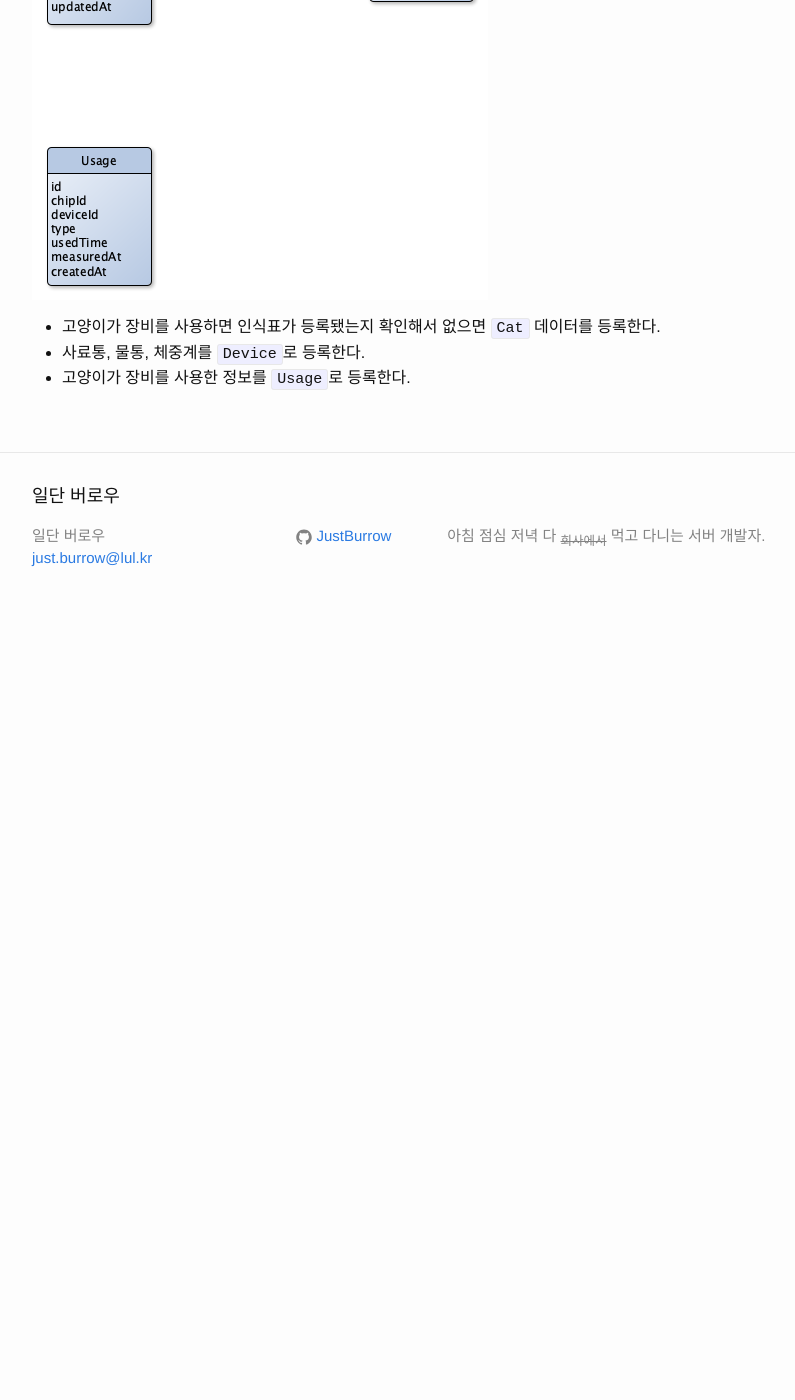
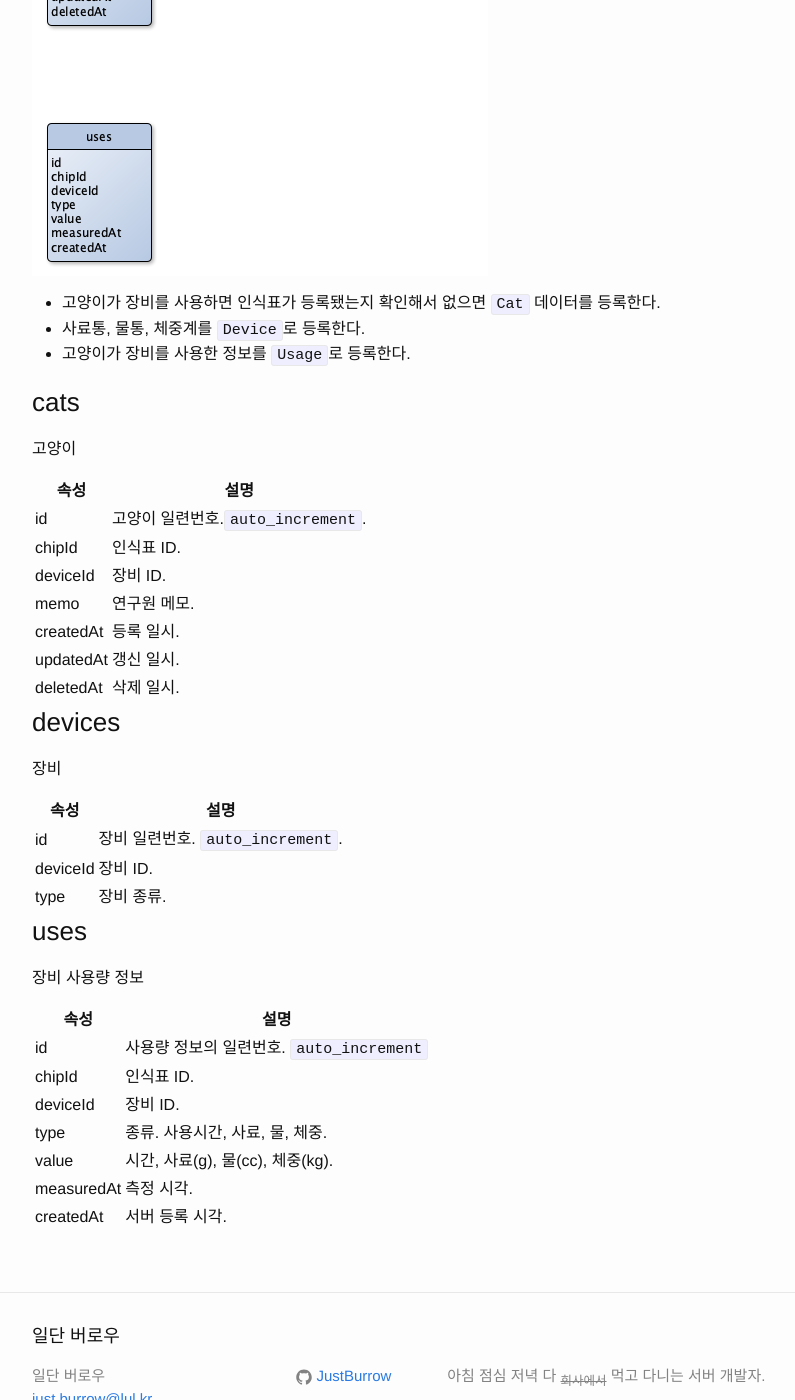
Before and after one commit to JustBurrow/JustBurrow.github.io, a Jekyll site: the page built from _posts/2020-05-04-street-cat-study-1.md, in a window 1280 px wide and 1400 px high, scrolled down 1729 px. Shown: the whole window, without its empty margins (238-1033 px from the left). Built offline with Jekyll 4.4.1, drawn with Linux system fonts in a browser that asks for light colours; before the commit the page ends 2359 px from its top, so only the background shows below that; some of the changed text lies outside the part shown.

Commit message:
ADD : DB 정보.

```diff
--- a/_posts/2020-05-04-street-cat-study-1.md
+++ b/_posts/2020-05-04-street-cat-study-1.md
@@ -34,10 +33,48 @@ tag: [development, 개발, 설계]
 3. 매주 고양이가 각 장비를 사용했는지 통계를 작성한다.
 4. 매일 각 장비의 사용량 통계를 작성한다.
 
-## 도메인 모델
+## DB
 
-![대충 그린 클래스 다이어그램]({{ base.url }}/assets/street-cat-study/1_class_diagram.png)
+![대충 그린 ERD]({{ base.url }}/assets/street-cat-study/1_erd.png)
 
 - 고양이가 장비를 사용하면 인식표가 등록됐는지 확인해서 없으면 `Cat` 데이터를 등록한다.
 - 사료통, 물통, 체중계를 `Device`로 등록한다.
 - 고양이가 장비를 사용한 정보를 `Usage`로 등록한다.
+
+### cats
+
+고양이
+
+|속성|설명|
+|---|---|
+|id|고양이 일련번호.`auto_increment`.|
+|chipId|인식표 ID.|
+|deviceId|장비 ID.|
+|memo|연구원 메모.|
+|createdAt|등록 일시.|
+|updatedAt|갱신 일시.|
+|deletedAt|삭제 일시.|
+
+### devices
+
+장비
+
+|속성|설명|
+|---|---|
+|id|장비 일련번호. `auto_increment`.|
+|deviceId|장비 ID.|
+|type|장비 종류.|
+
+### uses
+
+장비 사용량 정보
+
+|속성|설명|
+|---|---|
+|id|사용량 정보의 일련번호. `auto_increment`|
+|chipId|인식표 ID.|
+|deviceId|장비 ID.|
+|type|종류. 사용시간, 사료, 물, 체중.|
+|value|시간, 사료(g), 물(cc), 체중(kg).|
+|measuredAt|측정 시각.|
+|createdAt|서버 등록 시각.|
```
Also changed, not shown: other parts of _posts/2020-05-04-street-cat-study-1.md (+0 -1 lines), assets/street-cat-study/1_class_diagram.png (deleted), assets/street-cat-study/1_erd.png (added), 2 other files.
